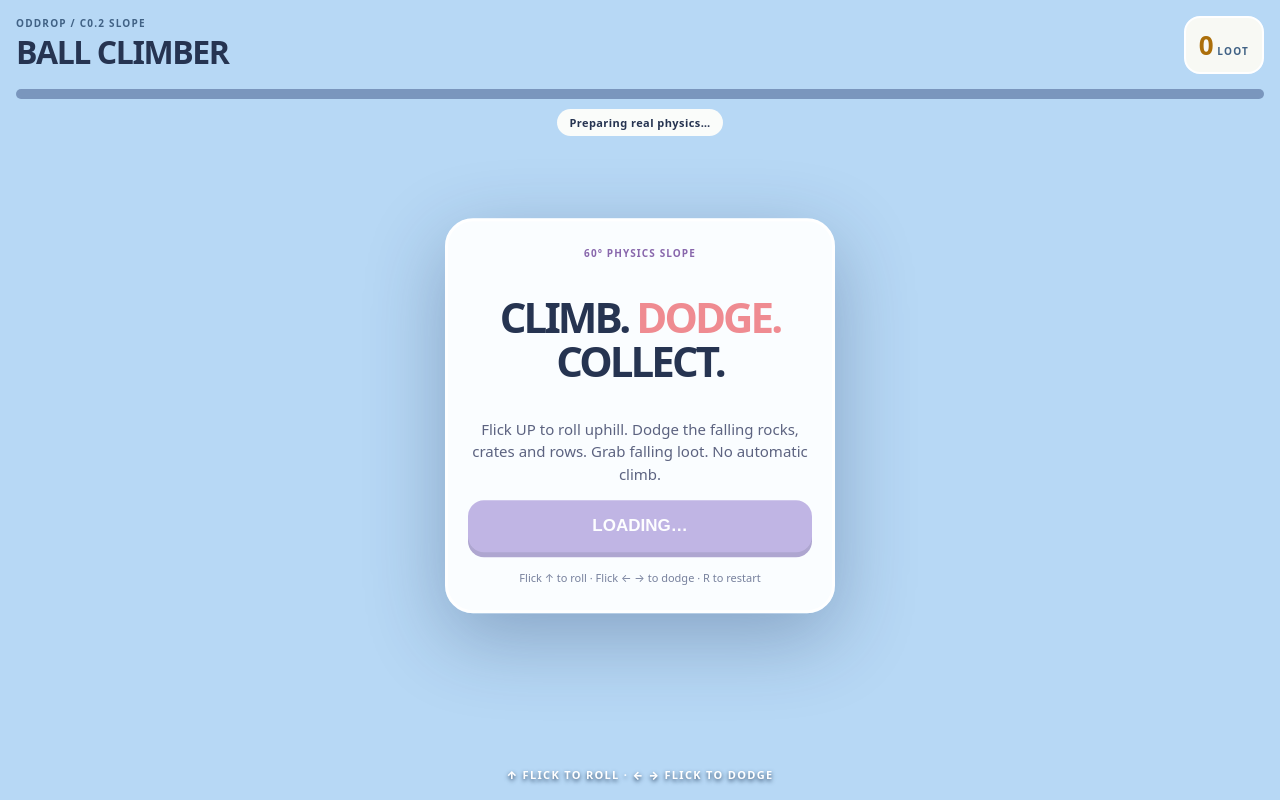
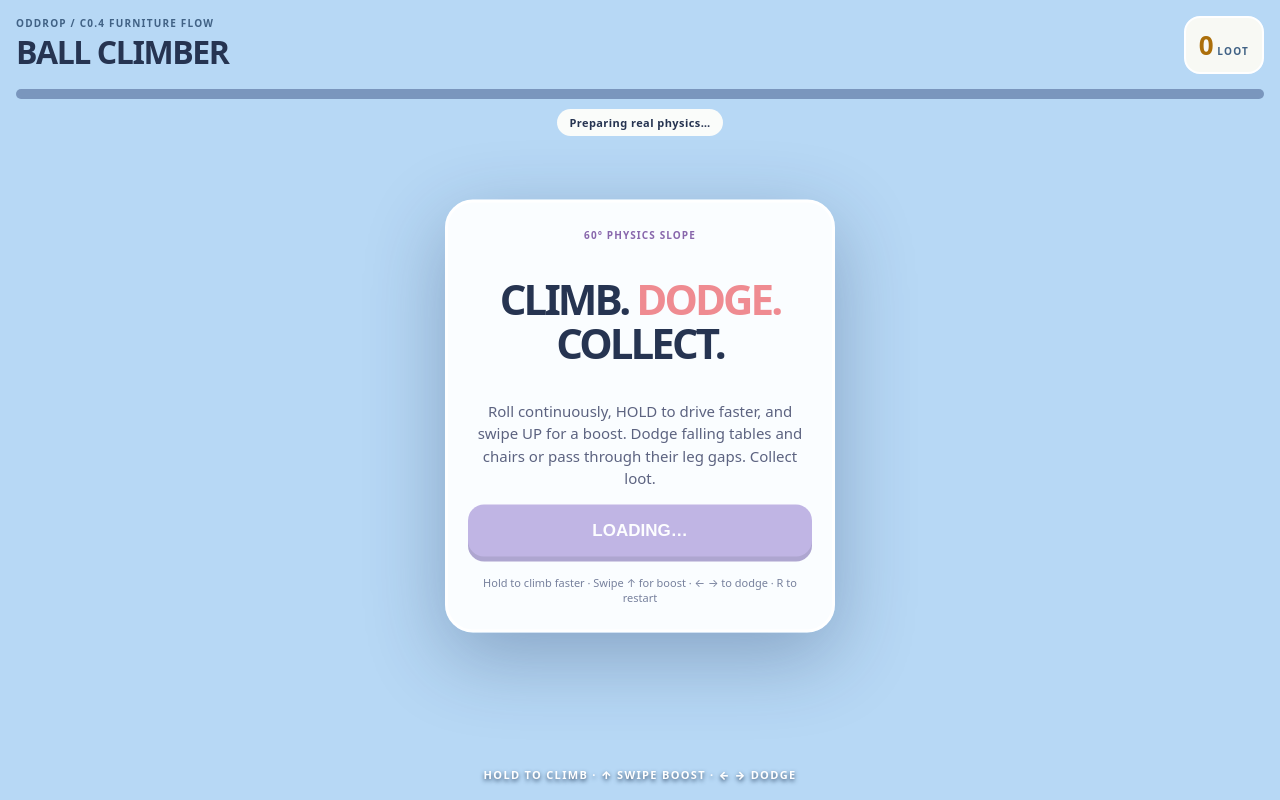
Before and after one commit to Oddropdev/ball-climber, a website built with Vite: page index.html in a window 1280 px wide. Built offline with nearby package versions, Linux system fonts and the light colour scheme; what playcanvas would draw is missing.

Commit message:
C0.4: update in-game instructions to continuous uphill flow, hold drive and swipe turbo

```diff
--- a/index.html
+++ b/index.html
@@ -3,12 +3,12 @@
 <meta charset="utf-8">
 <meta name="viewport" content="width=device-width,initial-scale=1,maximum-scale=1,viewport-fit=cover">
 <meta name="theme-color" content="#b9d7f8">
-<title>Ball Climber — C0.2 Sixty Degree Slope</title>
+<title>Ball Climber — C0.4 Furniture Avalanche</title>
 </head><body>
 <main id="game">
   <canvas id="application-canvas" aria-label="Ball Climber real physics game"></canvas>
   <div id="hud">
-    <header><div><small>ODDROP / C0.2 SLOPE</small><strong>BALL CLIMBER</strong></div>
+    <header><div><small>ODDROP / C0.4 FURNITURE FLOW</small><strong>BALL CLIMBER</strong></div>
       <div class="score"><span id="loot">0</span><small> LOOT</small></div></header>
     <div class="progress"><div id="progress"></div></div>
     <div id="status">Preparing real physics…</div>
@@ -16,11 +16,11 @@
     <section id="dialog">
       <div class="eyebrow">60° PHYSICS SLOPE</div>
       <h1 id="title">CLIMB. <em>DODGE.</em> COLLECT.</h1>
-      <p id="description">Flick UP to roll uphill. Dodge the falling rocks, crates and rows. Grab falling loot. No automatic climb.</p>
+      <p id="description">Roll continuously, HOLD to drive faster, and swipe UP for a boost. Dodge falling tables and chairs or pass through their leg gaps. Collect loot.</p>
       <button id="start" type="button" disabled>LOADING…</button>
-      <small>Flick ↑ to roll · Flick ← → to dodge · R to restart</small>
+      <small>Hold to climb faster · Swipe ↑ for boost · ← → to dodge · R to restart</small>
     </section>
-    <div class="hint">↑ FLICK TO ROLL · ← → FLICK TO DODGE</div>
+    <div class="hint">HOLD TO CLIMB · ↑ SWIPE BOOST · ← → DODGE</div>
   </div>
 </main>
 <script type="module" src="/src/main.ts"></script>
```
